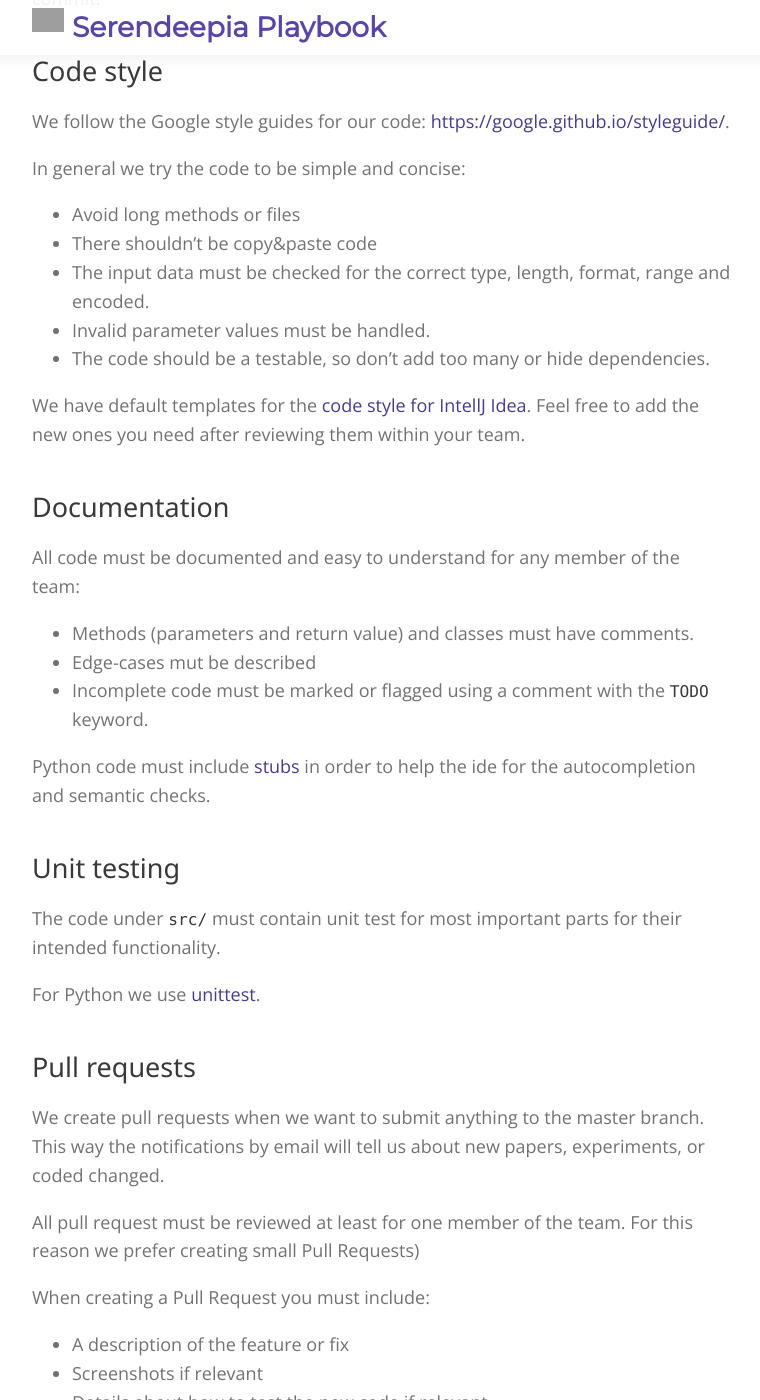
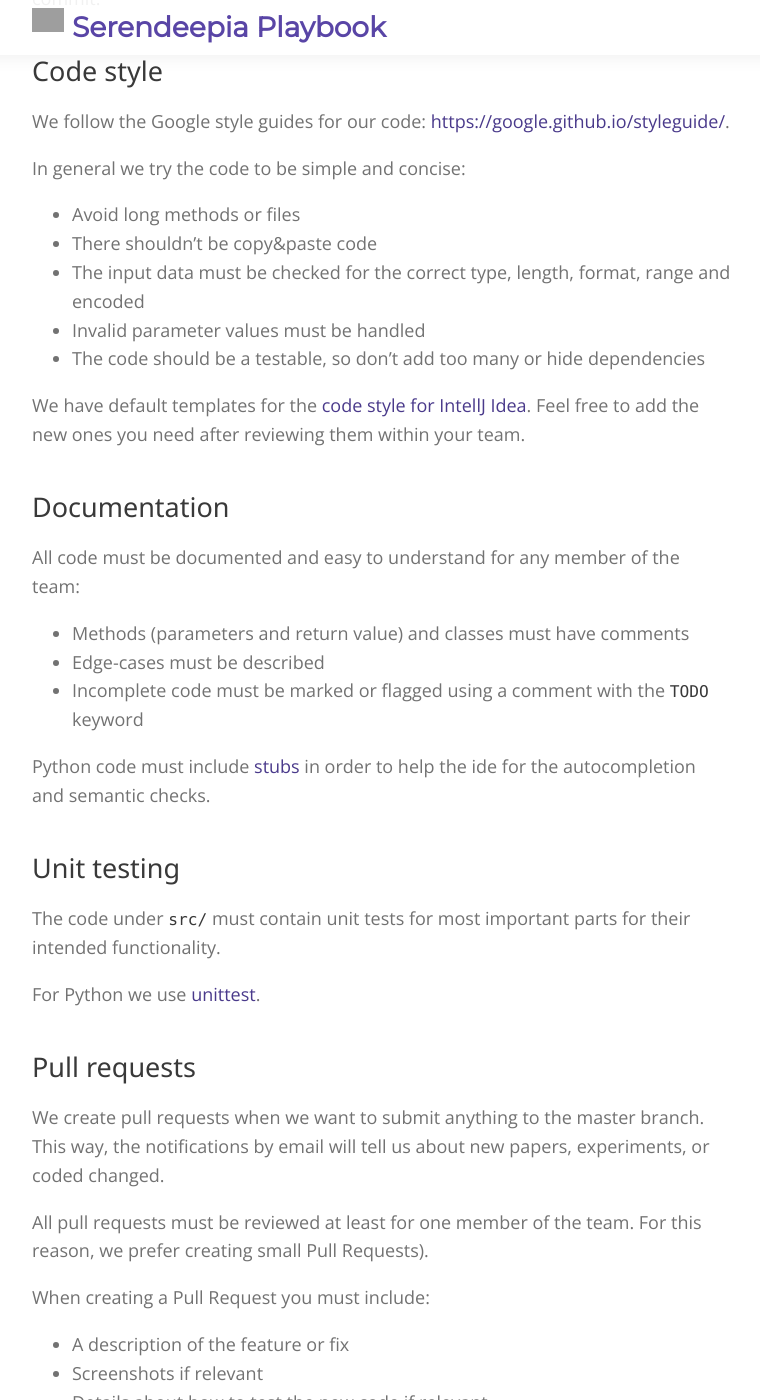
Before and after one commit to serendeepia/playbook, a Jekyll site: the page built from _docs/4_3_developing.md, in a window 1280 px wide and 1400 px high, scrolled down 1057 px. Shown: the whole window, without its empty margins (258-1018 px from the left). Built offline with Jekyll 4.4.1, drawn with Linux system fonts in a browser that asks for light colours; nearby versions of some CDN libraries; comment, search, counter and statistics services are not loaded; some of the changed text lies outside the part shown; grey boxes are pictures that could not be loaded.

Commit message:
Update 4_3_developing.md

```diff
--- a/_docs/4_3_developing.md
+++ b/_docs/4_3_developing.md
@@ -38,32 +38,32 @@ We follow the Google style guides for our code: [https://google.github.io/styleg
 In general we try the code to be simple and concise:
 * Avoid long methods or files
 * There shouldn't be copy&paste code
-* The input data must be checked for the correct type, length, format, range and encoded.
-* Invalid parameter values must be handled.
-* The code should be a testable, so don’t add too many or hide dependencies.
+* The input data must be checked for the correct type, length, format, range and encoded
+* Invalid parameter values must be handled
+* The code should be a testable, so don’t add too many or hide dependencies
 
 We have default templates for the [code style for IntellJ Idea](https://github.com/serendeepia/playbook/tree/master/assets/code_style). Feel free to add the new ones you need after reviewing them within your team.
 
 ## Documentation
 
 All code must be documented and easy to understand for any member of the team:
-* Methods (parameters and return value) and classes must have comments.
-* Edge-cases mut be described
-* Incomplete code must be marked or flagged using a comment with the `TODO` keyword.
+* Methods (parameters and return value) and classes must have comments
+* Edge-cases must be described
+* Incomplete code must be marked or flagged using a comment with the `TODO` keyword
 
 Python code must include [stubs](https://github.com/python/mypy/wiki/Creating-Stubs-For-Python-Modules) in order to help the ide for the autocompletion and semantic checks.
 
 ## Unit testing
 
-The code under `src/` must contain unit test for most important parts for their intended functionality.
+The code under `src/` must contain unit tests for most important parts for their intended functionality.
 
 For Python we use [unittest](https://docs.python.org/3/library/unittest.html).
 
 ## Pull requests
 
-We create pull requests when we want to submit anything to the master branch. This way the notifications by email will tell us about new papers, experiments, or coded changed.
+We create pull requests when we want to submit anything to the master branch. This way, the notifications by email will tell us about new papers, experiments, or coded changed.
 
-All pull request must be reviewed at least for one member of the team. For this reason we prefer creating small Pull Requests)
+All pull requests must be reviewed at least for one member of the team. For this reason, we prefer creating small Pull Requests).
 
 When creating a Pull Request you must include:
 * A description of the feature or fix
```
Also changed, not shown: other parts of _docs/4_3_developing.md (+6 -6 lines).
